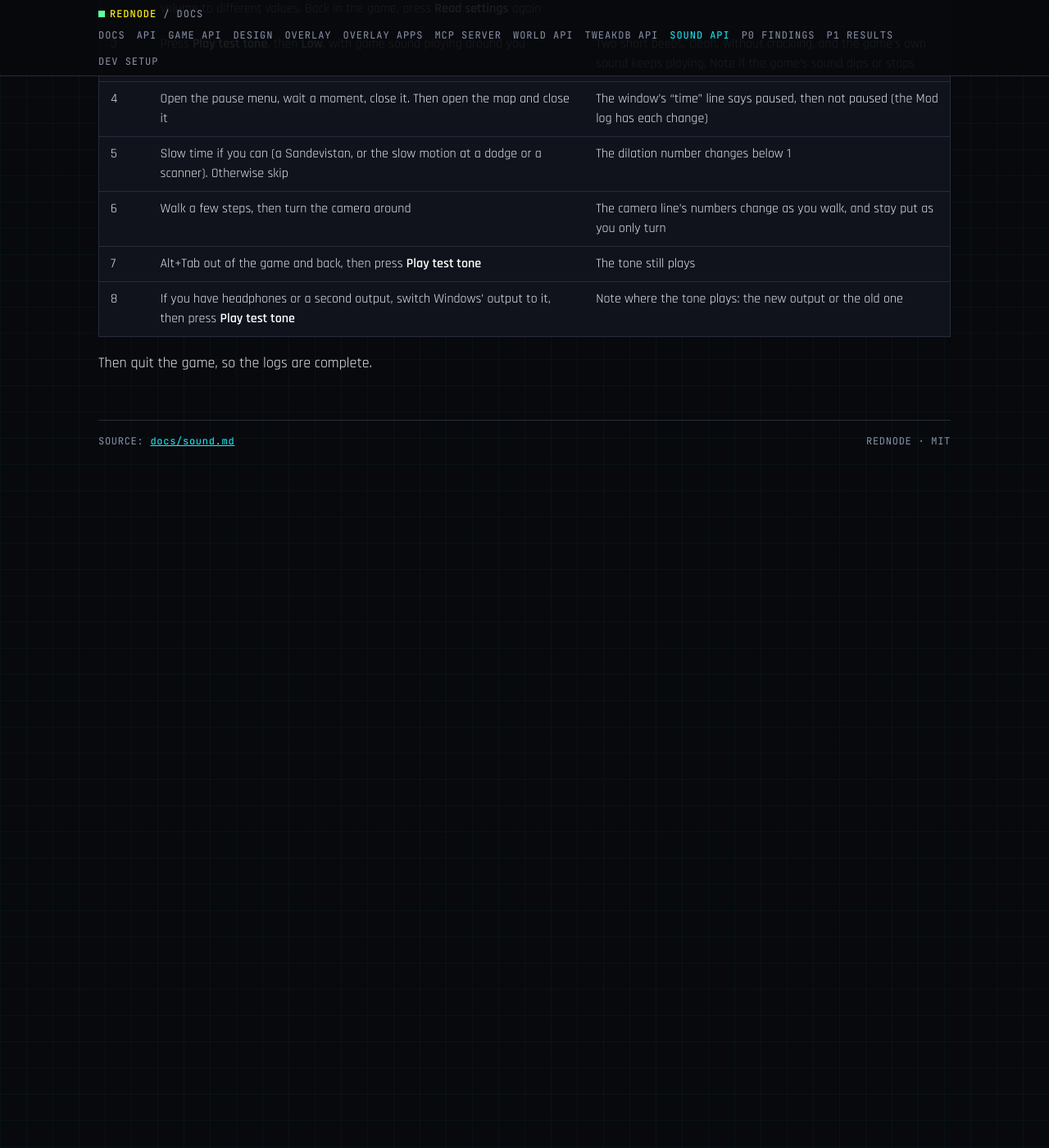
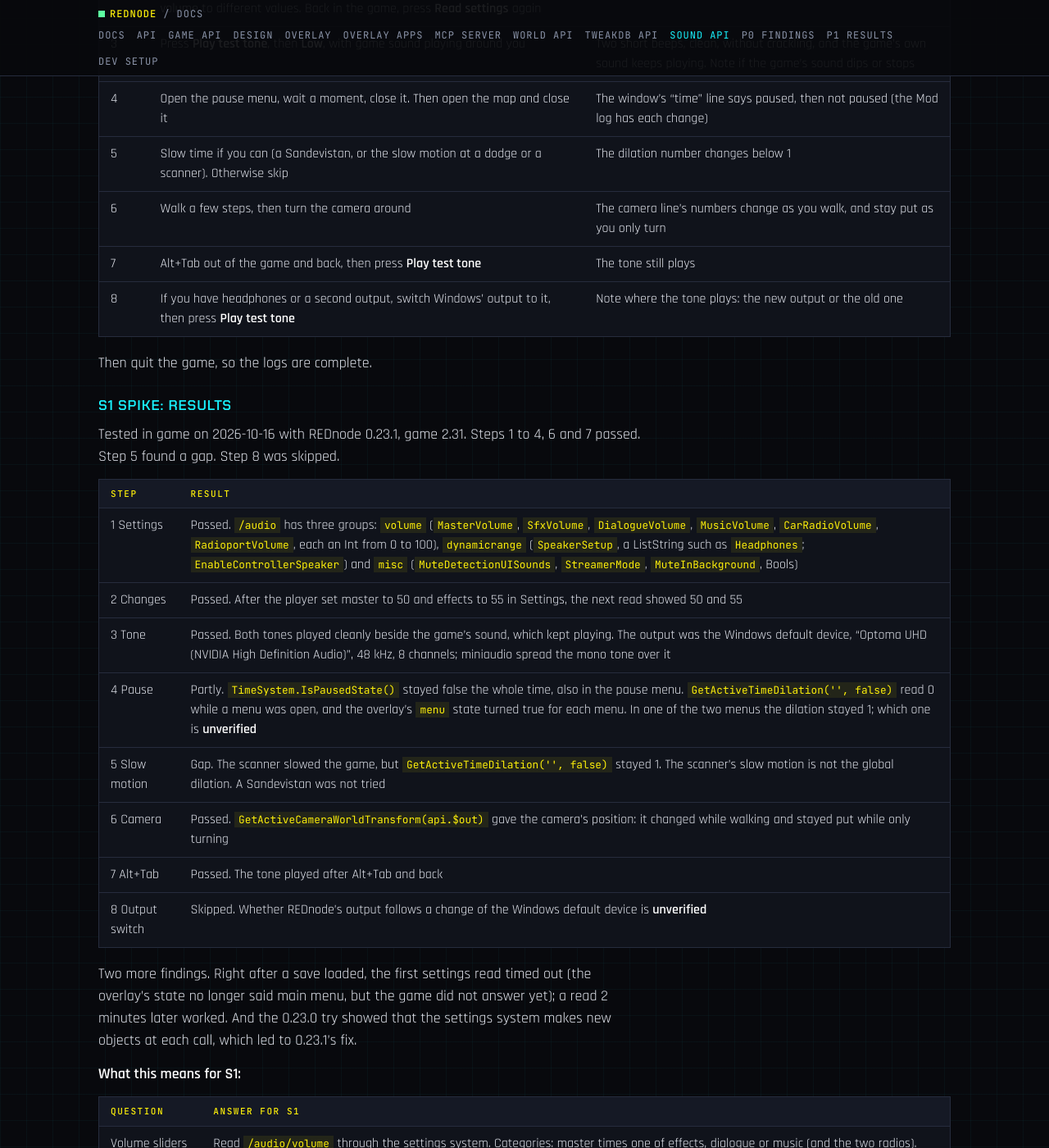
Before and after one commit to CyberbuildsAI/REDnode, a Jekyll site: the page built from docs/sound.md, in a window 1280 px wide and 1400 px high, scrolled down 4970 px. Shown: the whole window at 82% size. Built offline with Jekyll 4.4.1, drawn with Linux system fonts in a browser that asks for light colours; our own code applies the rules of GitHub Pages for plain Markdown files; before the commit the page ends 5581 px from its top, so only the background shows below that; some of the changed text lies outside the part shown.

Commit message:
Sound API spike passed in game: results and game type notes
Co-Authored-By: Claude Opus 5.5 <noreply@anthropic.com>

```diff
--- a/docs/sound.md
+++ b/docs/sound.md
@@ -102,3 +102,31 @@ Switch on **Test timer** and **Sound test** in the launcher. Press **Start** on
 | 8 | If you have headphones or a second output, switch Windows' output to it, then press **Play test tone** | Note where the tone plays: the new output or the old one |
 
 Then quit the game, so the logs are complete.
+
+### S1 spike: results
+
+Tested in game on 2026-10-16 with REDnode 0.23.1, game 2.31. Steps 1 to 4, 6 and 7 passed. Step 5 found a gap. Step 8 was skipped.
+
+| Step | Result |
+|---|---|
+| 1 Settings | Passed. `/audio` has three groups: `volume` (`MasterVolume`, `SfxVolume`, `DialogueVolume`, `MusicVolume`, `CarRadioVolume`, `RadioportVolume`, each an Int from 0 to 100), `dynamicrange` (`SpeakerSetup`, a ListString such as `Headphones`; `EnableControllerSpeaker`) and `misc` (`MuteDetectionUISounds`, `StreamerMode`, `MuteInBackground`, Bools) |
+| 2 Changes | Passed. After the player set master to 50 and effects to 55 in Settings, the next read showed 50 and 55 |
+| 3 Tone | Passed. Both tones played cleanly beside the game's sound, which kept playing. The output was the Windows default device, "Optoma UHD (NVIDIA High Definition Audio)", 48 kHz, 8 channels; miniaudio spread the mono tone over it |
+| 4 Pause | Partly. `TimeSystem.IsPausedState()` stayed false the whole time, also in the pause menu. `GetActiveTimeDilation('', false)` read 0 while a menu was open, and the overlay's `menu` state turned true for each menu. In one of the two menus the dilation stayed 1; which one is **unverified** |
+| 5 Slow motion | Gap. The scanner slowed the game, but `GetActiveTimeDilation('', false)` stayed 1. The scanner's slow motion is not the global dilation. A Sandevistan was not tried |
+| 6 Camera | Passed. `GetActiveCameraWorldTransform(api.$out)` gave the camera's position: it changed while walking and stayed put while only turning |
+| 7 Alt+Tab | Passed. The tone played after Alt+Tab and back |
+| 8 Output switch | Skipped. Whether REDnode's output follows a change of the Windows default device is **unverified** |
+
+Two more findings. Right after a save loaded, the first settings read timed out (the overlay's state no longer said main menu, but the game did not answer yet); a read 2 minutes later worked. And the 0.23.0 try showed that the settings system makes new objects at each call, which led to 0.23.1's fix.
+
+**What this means for S1:**
+
+| Question | Answer for S1 |
+|---|---|
+| Volume sliders | Read `/audio/volume` through the settings system. Categories: master times one of effects, dialogue or music (and the two radios). Read again when the player leaves the Settings menu (the overlay sees the menu close), or listen with `ConfigVarListener` (**unverified**) |
+| Mute in background | Honor `/audio/misc/MuteInBackground` with the plugin's own focus tracking ("the game left the front") |
+| Pause | Not `IsPausedState`. Pause REDnode's sounds while the global dilation is 0, or while a menu is open, as a package setting (`pauseWith`) |
+| Slow motion | Open. Find the scanner's and the Sandevistan's dilation (the player's own dilation, or a named reason) before S1 adds pitch with dilation; leave it out of S1 if not found |
+| Listener | The active camera's transform, for S2 |
+| Output | miniaudio on the default device works beside Wwise, including an 8-channel HDMI device. Following a device change is to test in S1 |
```
Also changed, not shown: CLAUDE.md (+1 -1 lines), docs/index.md (+1 -1 lines), gameapi/notes/gameCameraSystem.md (added, +15 -0 lines), gameapi/notes/gameTimeSystem.md (added, +11 -0 lines), gameapi/notes/userSettingsUserSettings.md (added, +13 -0 lines).
